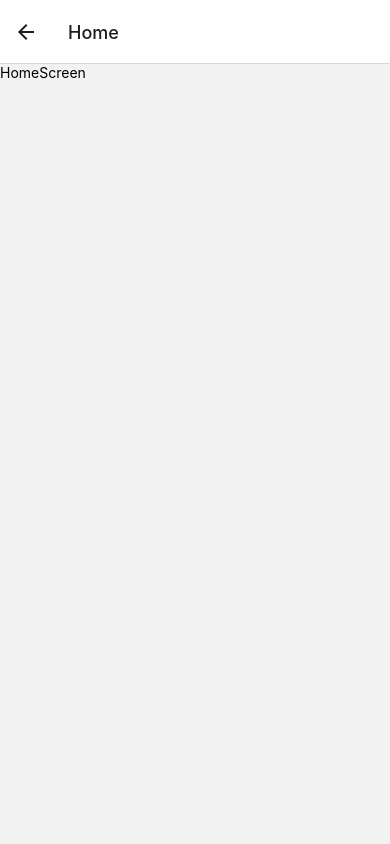
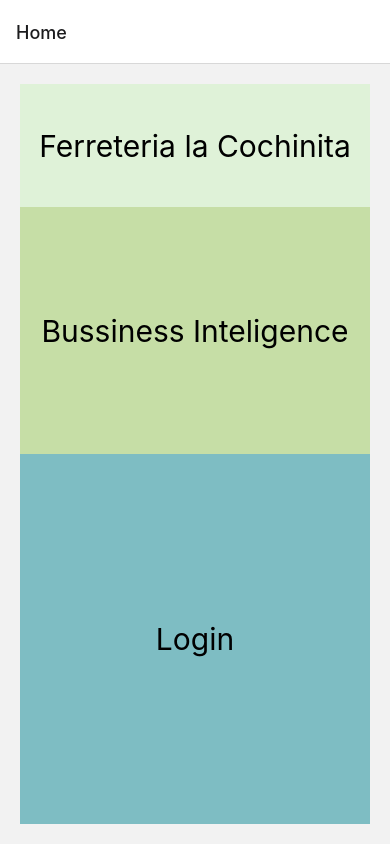
Before and after one commit to alexpizarro3/reactNativeAppFerrCoch, a React Native app: screen /Home in a window 390 px wide. Built offline with nearby package versions, Linux system fonts and the light colour scheme; no server answers.

Commit message:
Homnescreen style

```diff
--- a/App.js
+++ b/App.js
@@ -12,8 +12,8 @@ const App = () => { //Crea un Contenedor de screens con App y con la variable St
   return (
     <NavigationContainer>
       <Stack.Navigator>
+        <Stack.Screen name="Home" component={HomeScreen} />
         <Stack.Screen name="Login" component={Login} />
-        <Stack.Screen name="Home" component={HomeScreen} />
         <Stack.Screen name="PowerBiScreen" component={PowerBiScreen} />
       </Stack.Navigator>
     </NavigationContainer>
--- a/api.js
+++ b/api.js
@@ -1,10 +1,11 @@
 //Aqui se realizara la conexion al Api Rest del Backend y se devolvera su resultado
-import config from "./config";
+import config from "./config"; //Importamos config.js para traer los endpoints necesarios
 
 const dirApi = config.ALLUSERS;//Direccion de heroku con el servidor y bd
 
-
-export const obtenerUsuario = async () => { //Funcion flecha que devuelve todos los usuarios del backend PERN
+const obtenerUsuario = async () => { //Funcion flecha que devuelve todos los usuarios del backend PERN
     const res = await fetch(dirApi); //Aqui se realiza la consulta al API
     return await res.json(); //retorna el resulatdo en formato json.
 };
+
+export {obtenerUsuario};
--- a/screens/HomeScreen.js
+++ b/screens/HomeScreen.js
@@ -1,12 +1,38 @@
-import { View, Text } from 'react-native'
+import { View, Text, StyleSheet, Dimensions } from 'react-native'
 import React from 'react'
+const { width, fontScale } = Dimensions.get("window");
 
 const HomeScreen = () => {
   return (
-    <View>
-      <Text>HomeScreen</Text>
+    <View style={[styles.container, {
+      // Try setting `flexDirection` to `"row"`.
+      flexDirection: "column"
+    }]}>
+      <View style={{ flex: 1, backgroundColor: "#DFF2D8", justifyContent: "center" }}>
+        <Text style={styles.titles}>Ferreteria la Cochinita</Text>
+      </View>
+      <View style={{ flex: 2, backgroundColor: "#C6DEA6", justifyContent: "center" }} >
+        <Text style={styles.titles}>Bussiness Inteligence</Text>
+      </View>
+      <View style={{ flex: 3, backgroundColor: "#7EBDC3", justifyContent: "center" }} >
+        <Text style={styles.titles}>Login</Text>
+      </View>
     </View>
   )
 }
 
+const styles = StyleSheet.create({
+  container: {
+    flex: 1,
+    padding: 20,
+    textAlign: "center",
+    fontSize: 30,
+  },
+  titles: {
+    fontSize: 30,
+    textAlign: "center",
+  },
+
+});
+
 export default HomeScreen
```
